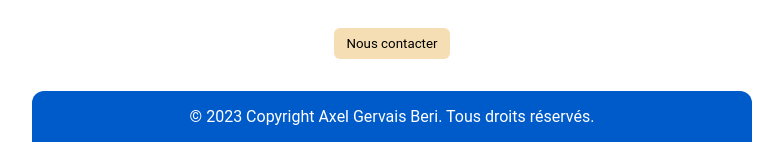
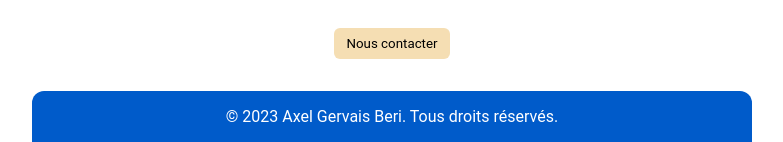
Before and after one commit to axelgervaisberi/bcorp-careers, a Flask app: page / in a window 1280 px wide. Shown: the part 1300-1442 px from the top of the page, without its empty margins (248-1031 px from the left). Run offline with Flask 3, Linux system fonts and the light colour scheme.

Commit message:
Modified footer

```diff
--- a/templates/home.html
+++ b/templates/home.html
@@ -52,7 +52,7 @@
             </div>
 
             <footer>
-                <p>&copy; 2023 Copyright Axel Gervais Beri. Tous droits réservés. <br>
+                <p>&copy; 2023 Axel Gervais Beri. Tous droits réservés. <br>
                 </p>
             </footer>
         </div>
```
